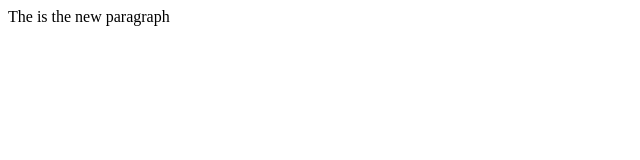
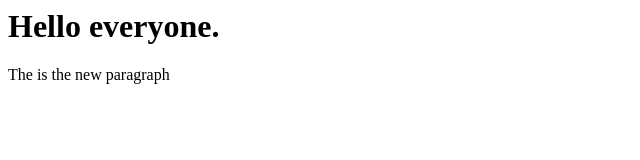
Before and after one commit to Madhav-kolasani/Localrepo, a plain HTML site: page index.html in a window 1280 px wide. Shown: the whole page, without its empty margins (0-640 px from the left). Drawn offline with Linux system fonts and the light colour scheme.

Commit message:
Added hew heading

```diff
--- a/index.html
+++ b/index.html
@@ -1 +1,2 @@
+<h1>Hello everyone.</h1>
 <p>The is the new paragraph</p>
```
